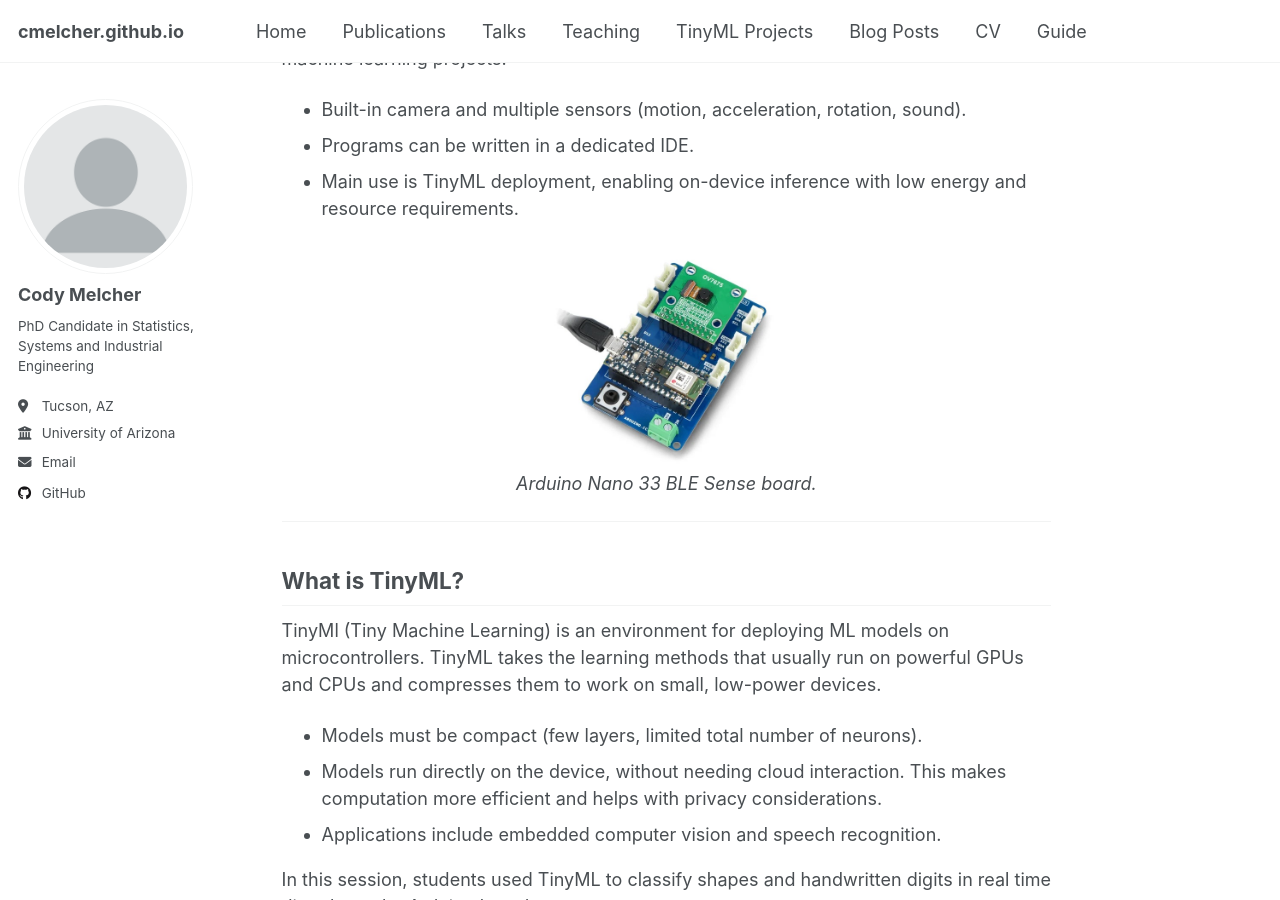
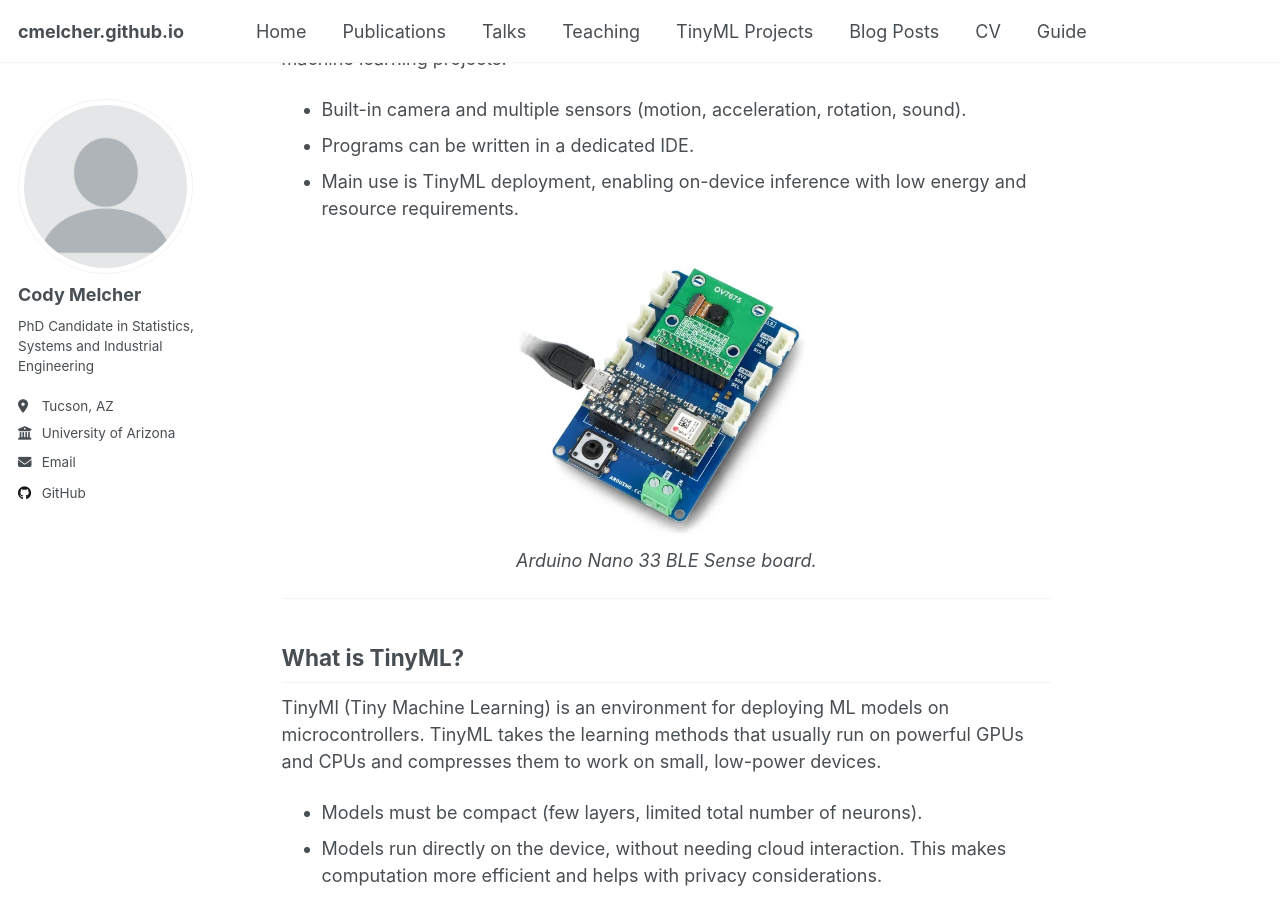
Before and after one commit to cmelcher/cmelcher.github.io, a Jekyll site: the page built from tinyml/summer2025.md, in a window 1280 px wide and 900 px high, scrolled down 634 px. Built offline with Jekyll 4.4.1, drawn with Linux system fonts in a browser that asks for light colours; a script that is not in the unit is left out.

Commit message:
Update summer2025.md

```diff
--- a/tinyml/summer2025.md
+++ b/tinyml/summer2025.md
@@ -22,7 +22,7 @@
 - Main use is TinyML deployment, enabling on-device inference with low energy and resource requirements.
 
 <p align="center">
-  <img src="/assets/tinyml/summer2025/arduinopic.jpeg" alt="Arduino Nano 33 BLE Sense kit" style="width:30%;"><br>
+  <img src="/assets/tinyml/summer2025/arduinopic.jpeg" alt="Arduino Nano 33 BLE Sense kit" style="width:40%;"><br>
   <em>Arduino Nano 33 BLE Sense board.</em>
 </p>
 
@@ -37,7 +37,7 @@
 
 In this session, students used TinyML to classify shapes and handwritten digits in real time directly on the Arduino board.
 <p align="center">
-  <img src="/assets/tinyml/summer2025/kitsetup0.jpeg" alt="kitsetup" style="width:30%;"><br>
+  <img src="/assets/tinyml/summer2025/kitsetup0.jpeg" alt="kitsetup" style="width:40%;"><br>
   <em>Setup for the two activities</em>
 </p>
 
@@ -52,7 +52,7 @@
 Students drew their own stars and circles on sticker cards. These cards were then placed over the Arduino’s built-in camera to capture training images.
 
 <p align="center">
-  <img src="/assets/tinyml/summer2025/star.jpg" alt="Star card example" width="250"/>
+  <img src="/assets/tinyml/summer2025/star.jpg" alt="Star card example" style="width:40%;"><br>
   <br><em>Example student star drawing used for training.</em>
 </p>
 
@@ -61,8 +61,7 @@
 Students updated the label parameter to distinguish between stars and circles.
 
 <p align="center">
-  <img src="/assets/tinyml/summer2025/reading_binary.png" alt="Python script for image capture" width="500"/>
-  <br><em>Script for capturing and labeling images.</em>
+  <img src="/assets/tinyml/summer2025/reading_binary.png" alt="Python script for image capture" style="width:40%;"><br><em>Script for capturing and labeling images.</em>
 </p>
 
 ### Step 3: Train the Model
@@ -70,8 +69,7 @@
 They also experimented with the **learning rate** to see how step size affects optimization and convergence.
 
 <p align="center">
-  <img src="/assets/tinyml/summer2025/training_binary.png" alt="Training script" width="500"/>
-  <br><em>Training script for binary classification.</em>
+  <img src="/assets/tinyml/summer2025/training_binary.png" alt="Training script" style="width:40%;"><br><em>Training script for binary classification.</em>
 </p>
 
 ### Step 4: Test the Model
@@ -79,8 +77,7 @@
 A testing script (`testing_binary.py`) displayed predictions in real time, showing whether the model classified the card as a star or a circle.
 
 <p align="center">
-  <img src="/assets/tinyml/summer2025/testing_binary.png" alt="Testing script" width="500"/>
-  <br><em>Testing script used to evaluate classification results.</em>
+  <img src="/assets/tinyml/summer2025/testing_binary.png" alt="Testing script" style="width:40%;"><br><em>Testing script used to evaluate classification results.</em>
 </p>
 
 This activity introduced students to the **full machine learning workflow**—from data collection and labeling to training, optimization, and evaluation—all on a tiny device.
```
